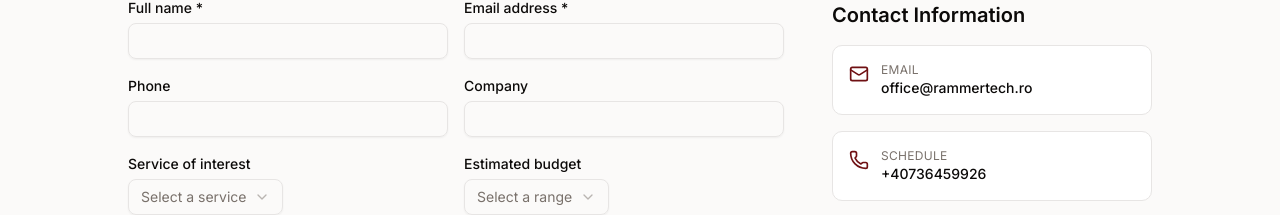
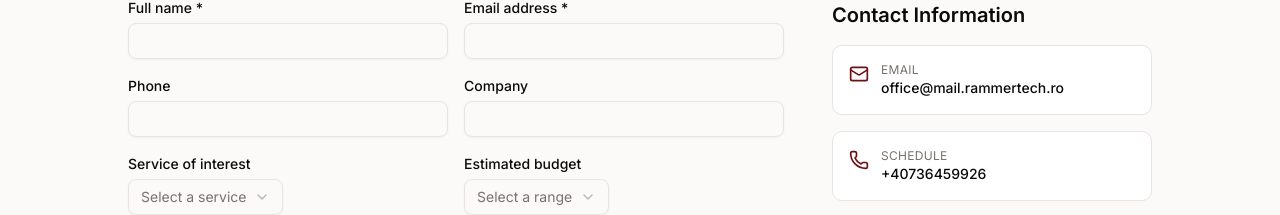
Before and after one commit to gabrielciucaalbu/rammer-tech-landing-site, a Next.js app: page /en/contact in a window 1280 px wide. Shown: the part 419-634 px from the top of the page. Built offline with nearby package versions, Linux system fonts and the light colour scheme.

Commit message:
Update contact email references across the application to use the new domain 'mail.rammertech.ro'. Added @vercel/analytics v1.6.1 to package dependencies for enhanced tracking capabilities. Adjusted documentation to reflect these changes.

```diff
--- a/src/app/[lang]/contact/_actions/send-message.ts
+++ b/src/app/[lang]/contact/_actions/send-message.ts
@@ -86,8 +86,8 @@ export async function sendMessage(
 
     // 5. Send email via Resend
     const { error: resendError } = await resend.emails.send({
-      from: "Rammer Tech <office@rammertech.ro>",
-      to: process.env.CONTACT_EMAIL_TO || "office@rammertech.ro",
+      from: "Rammer Tech <office@mail.rammertech.ro>",
+      to: process.env.CONTACT_EMAIL_TO || "office@mail.rammertech.ro",
       replyTo: validData.email,
       subject,
       html: emailHtml,
--- a/src/app/[lang]/page.tsx
+++ b/src/app/[lang]/page.tsx
@@ -82,7 +82,7 @@ export default async function Home({ params }: Props) {
             contactPoint: {
               "@type": "ContactPoint",
               contactType: "customer service",
-              email: "office@rammertech.ro",
+              email: "office@mail.rammertech.ro",
             },
           }),
         }}
--- a/src/dictionaries/en.json
+++ b/src/dictionaries/en.json
@@ -375,7 +375,7 @@
     },
     "info": {
       "title": "Contact Information",
-      "email": "office@rammertech.ro",
+      "email": "office@mail.rammertech.ro",
       "phone": "+40736459926",
       "schedule": "Monday - Friday, 09:00 - 18:00",
       "location": "Romania",
@@ -534,7 +534,7 @@
       }
     },
     "contact": {
-      "email": "office@rammertech.ro",
+      "email": "office@mail.rammertech.ro",
       "phone": "+40736459926",
       "location": "Romania"
     }
--- a/src/dictionaries/ro.json
+++ b/src/dictionaries/ro.json
@@ -375,7 +375,7 @@
     },
     "info": {
       "title": "Informatii de Contact",
-      "email": "office@rammertech.ro",
+      "email": "office@mail.rammertech.ro",
       "phone": "+40736459926",
       "schedule": "Luni - Vineri, 09:00 - 18:00",
       "location": "Romania",
@@ -534,7 +534,7 @@
       }
     },
     "contact": {
-      "email": "office@rammertech.ro",
+      "email": "office@mail.rammertech.ro",
       "phone": "+40736459926",
       "location": "Romania"
     }
```
Also changed, not shown: 3 other files (tests, documents, lock files or other folders).
